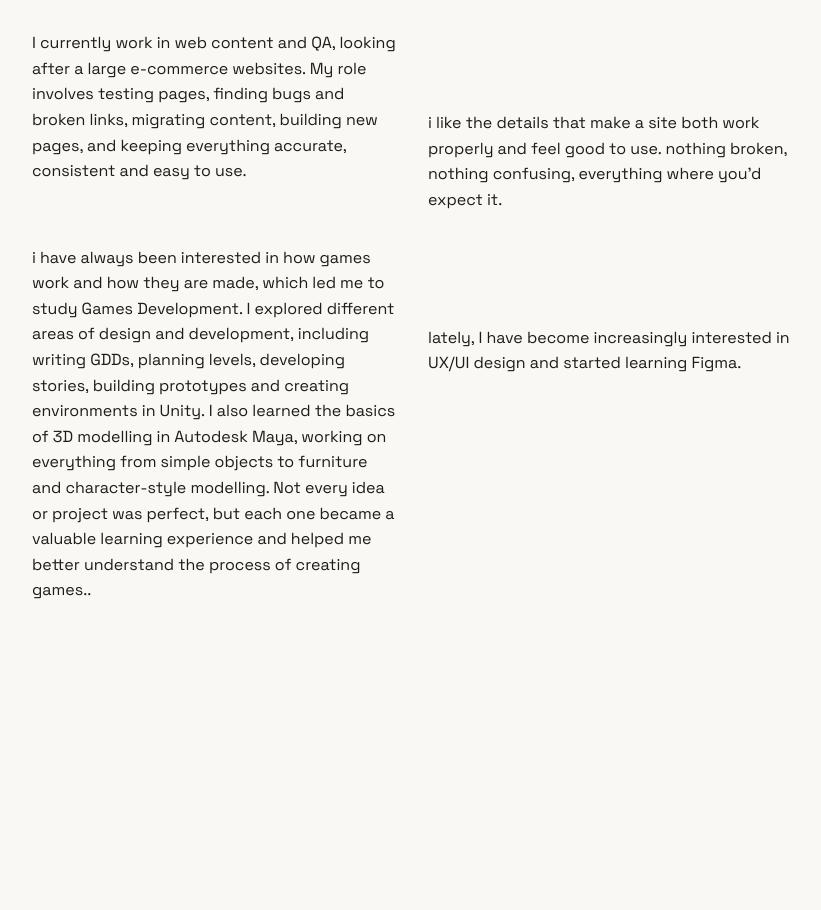
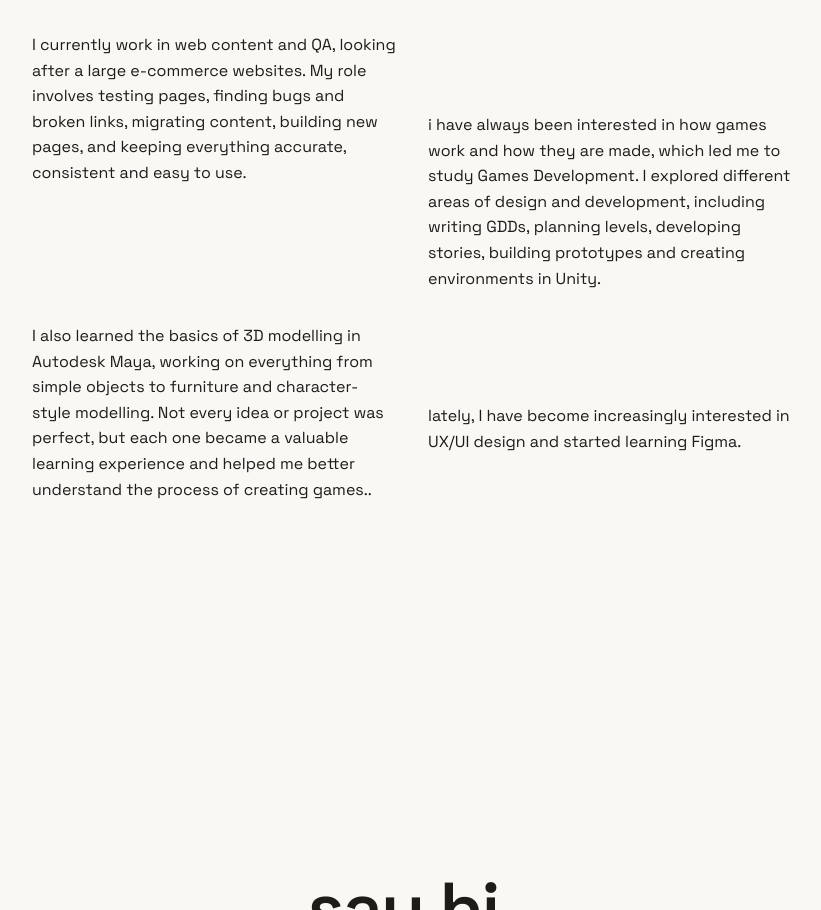
Before and after one commit to karolina-os/karolina-os.github.io, a plain HTML site: page index.html in a window 1280 px wide. Shown: the part 1999-2909 px from the top of the page, without its empty margins (228-1049 px from the left). Drawn offline with Linux system fonts and the light colour scheme.

Commit message:
Update index.html

```diff
--- a/index.html
+++ b/index.html
@@ -370,9 +370,8 @@
           <h2 class="sec-title">about<em>.</em></h2>
           <div class="cols">
             <p>I currently work in web content and QA, looking after a large e-commerce websites. My role involves testing pages, finding bugs and broken links, migrating content, building new pages, and keeping everything accurate, consistent and easy to use.</p>
-            <p class="late">i like the details that make a site both work properly and feel good to use. nothing broken, nothing confusing, everything where you'd expect it.</p>
-            <p>i have always been interested in how games work and how they are made, which led me to study Games Development. I explored different areas of design and development, including writing GDDs, planning levels, developing stories, building prototypes and creating environments in Unity.
-I also learned the basics of 3D modelling in Autodesk Maya, working on everything from simple objects to furniture and character-style modelling. Not every idea or project was perfect, but each one became a valuable learning experience and helped me better understand the process of creating games..</p>
+            <p class="late">i have always been interested in how games work and how they are made, which led me to study Games Development. I explored different areas of design and development, including writing GDDs, planning levels, developing stories, building prototypes and creating environments in Unity.</p>
+            <p>I also learned the basics of 3D modelling in Autodesk Maya, working on everything from simple objects to furniture and character-style modelling. Not every idea or project was perfect, but each one became a valuable learning experience and helped me better understand the process of creating games..</p>
             <p class="late">lately, I have become increasingly interested in UX/UI design and started learning Figma.</p>
           </div>
         </div>
```
